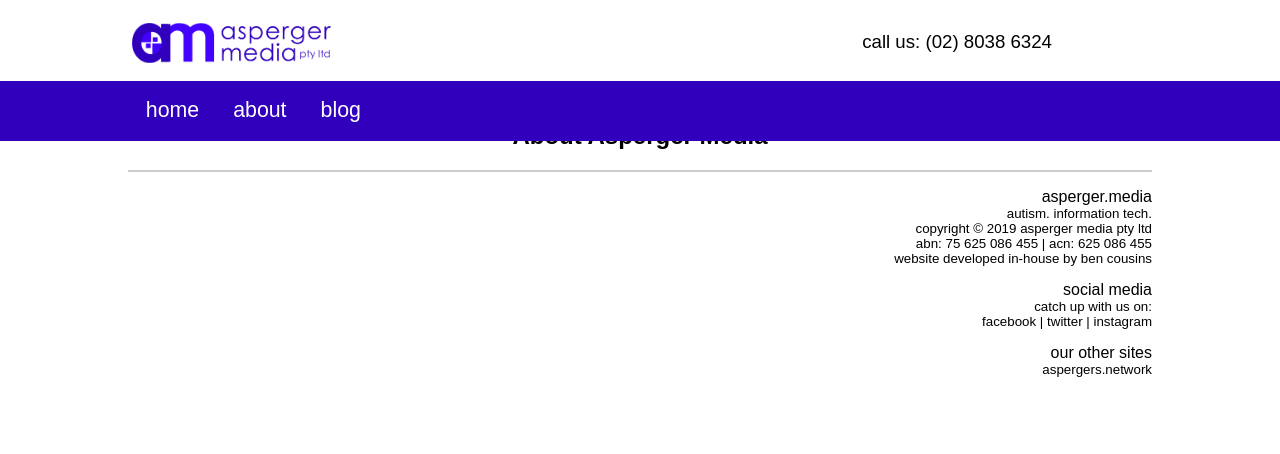
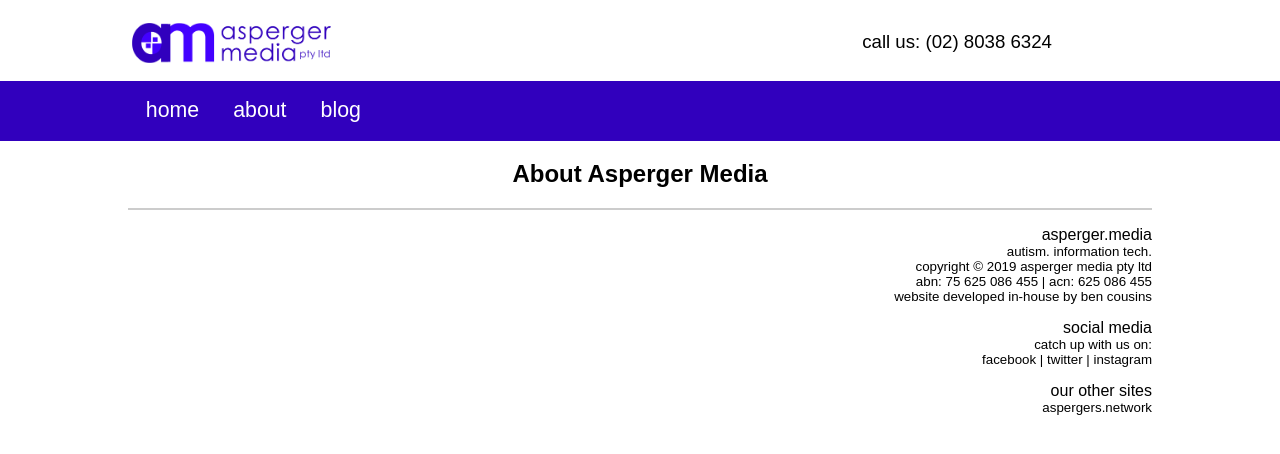
Before and after one commit to aspergermedia/aspergermedia.github.io, a Jekyll site: the page built from about-us.html, in a window 1280 px wide. Shown: the top 454 px of the page. Built offline with Jekyll 4.4.1, drawn with Linux system fonts in a browser that asks for light colours; some web fonts are replaced.

Commit message:
Oops. Need a padding gap.

```diff
--- a/about-us.html
+++ b/about-us.html
@@ -3,6 +3,7 @@ layout: default
 permalink: /about/
 title: About Asperger Media | Autistic. Information Tech.
 ---
+<div style="margin-top:20px;">&nbsp;</div>
 <div class="section-light">
     <h2>About Asperger Media</h2>
 </div>
```
